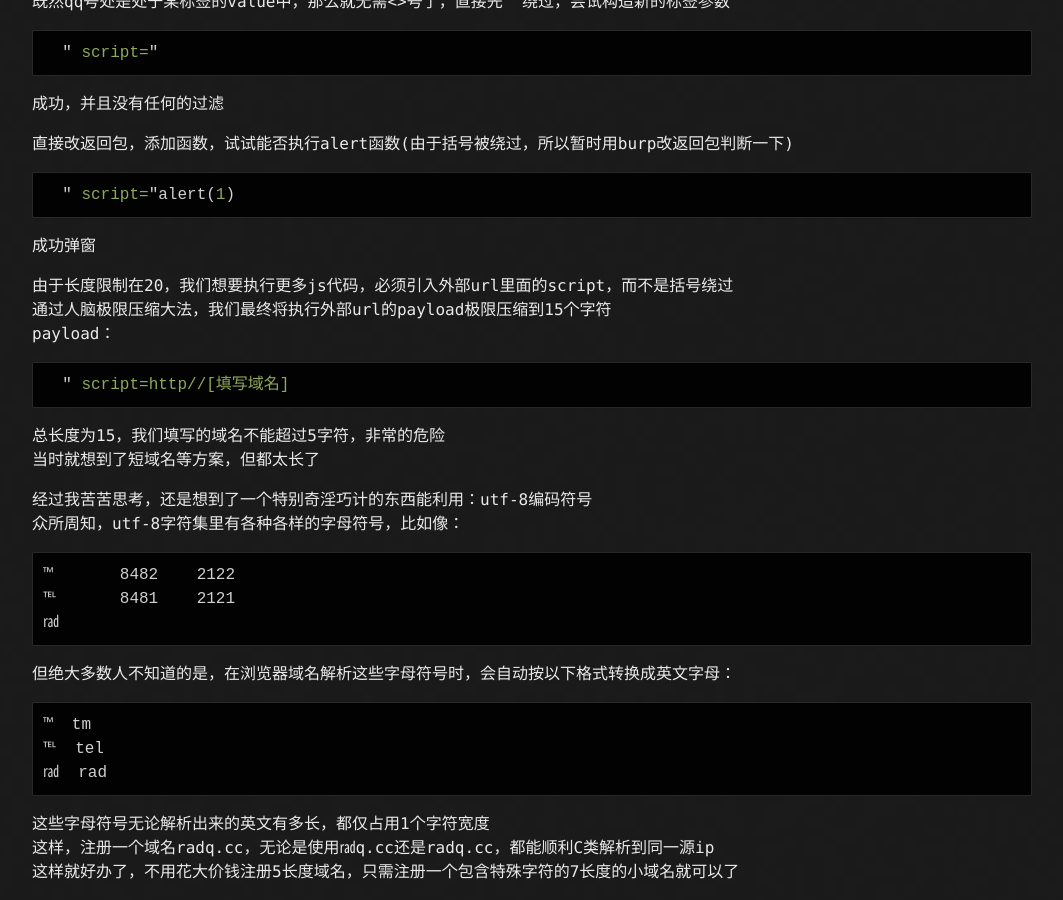
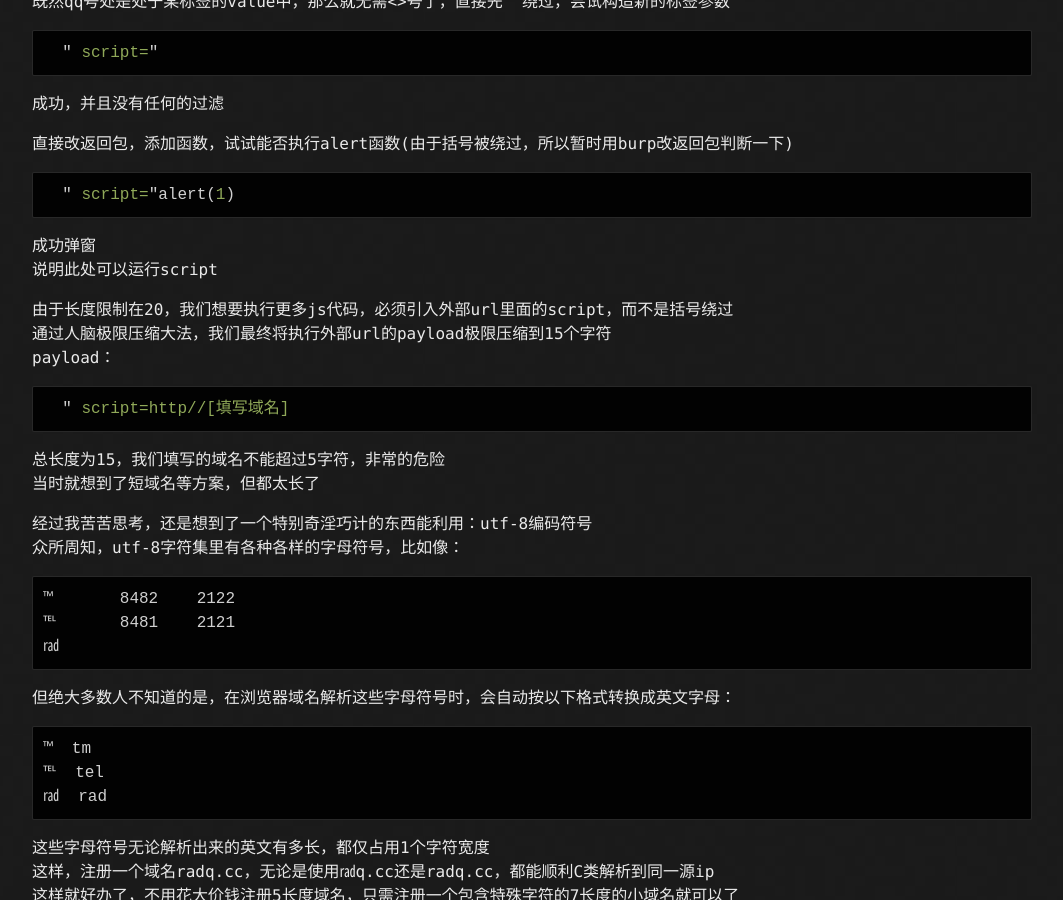
Before and after one commit to Leeyangee/leeyangee.github.io, a Jekyll site: the page built from _posts/2023-06-19-SRC实战-对某大型厂商成功渗透经历.md, in a window 1280 px wide and 900 px high, scrolled down 861 px. Shown: the whole window, without its empty margins (108-1171 px from the left). Built offline with Jekyll 4.4.1, drawn with Linux system fonts in a browser that asks for light colours.

Commit message:
Update 2023-06-19-SRC实战-对某大型厂商成功渗透经历.md

````diff
--- a/_posts/2023-06-19-SRC实战-对某大型厂商成功渗透经历.md
+++ b/_posts/2023-06-19-SRC实战-对某大型厂商成功渗透经历.md
@@ -37,6 +37,7 @@ published: true
   " script="alert(1)
 ```
 成功弹窗
+说明此处可以运行script
 
 由于长度限制在20，我们想要执行更多js代码，必须引入外部url里面的script，而不是括号绕过
 通过人脑极限压缩大法，我们最终将执行外部url的payload极限压缩到15个字符
````
